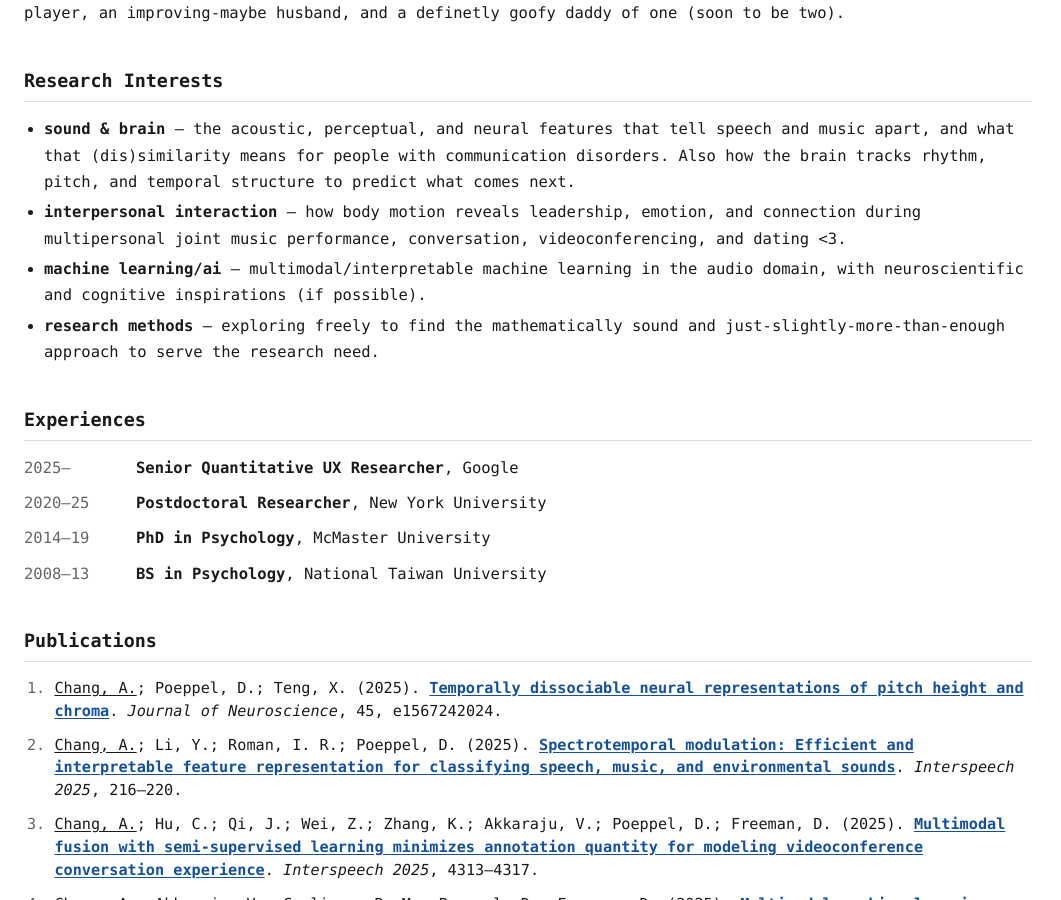
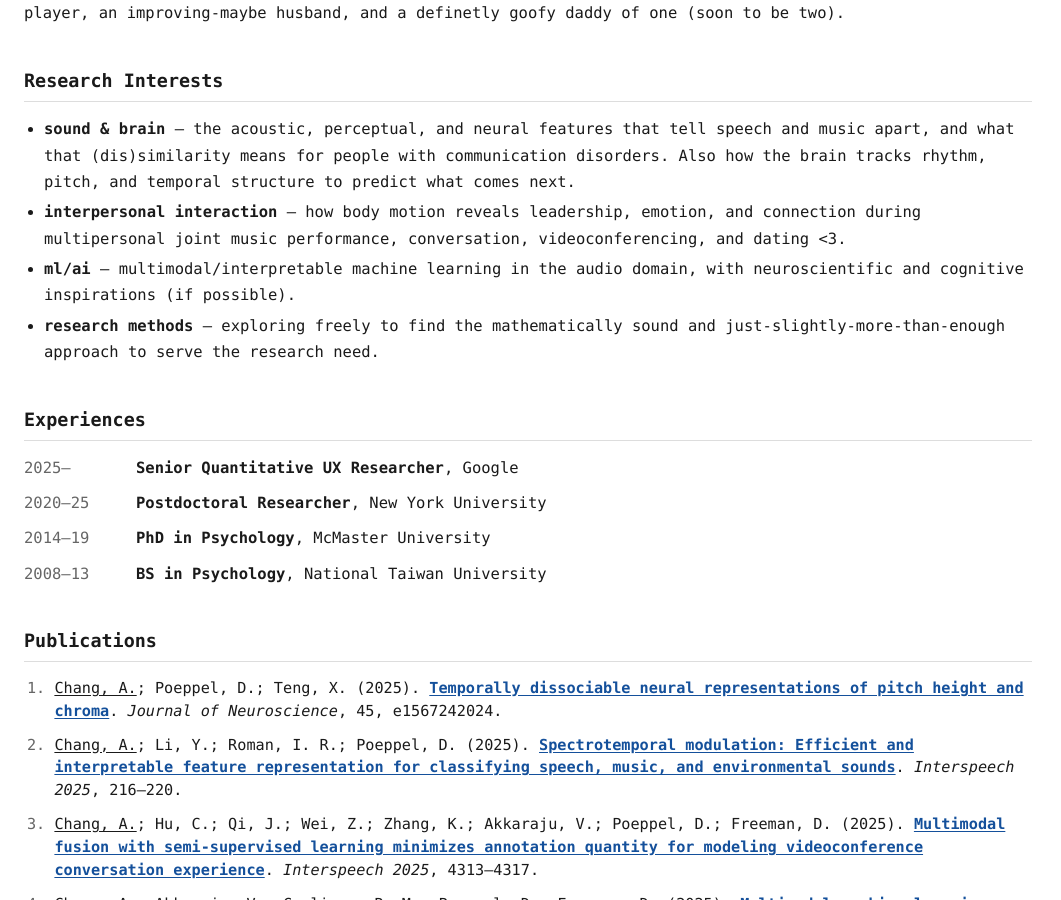
Before and after one commit to curlsloth/curlsloth.github.io, a Jekyll site: the page built from index.md, in a window 1280 px wide and 900 px high, scrolled down 737 px. Shown: the whole window, without its empty margins (0-1061 px from the left). Built offline with Jekyll 4.4.1, drawn with Linux system fonts in a browser that asks for light colours.

Commit message:
Refine terminology in Research Interests section of index.md

```diff
--- a/index.md
+++ b/index.md
@@ -19,7 +19,7 @@ Beyond, I am a humbly okay classical violinist/violist, an over-enthusiastic jaz
 
 - **sound & brain** — the acoustic, perceptual, and neural features that tell speech and music apart, and what that (dis)similarity means for people with communication disorders. Also how the brain tracks rhythm, pitch, and temporal structure to predict what comes next.
 - **interpersonal interaction** — how body motion reveals leadership, emotion, and connection during multipersonal joint music performance, conversation, videoconferencing, and dating <3.
-- **machine learning/ai** — multimodal/interpretable machine learning in the audio domain, with neuroscientific and cognitive inspirations (if possible).
+- **ml/ai** — multimodal/interpretable machine learning in the audio domain, with neuroscientific and cognitive inspirations (if possible).
 - **research methods** — exploring freely to find the mathematically sound and just-slightly-more-than-enough approach to serve the research need.
 </section>
 
```
